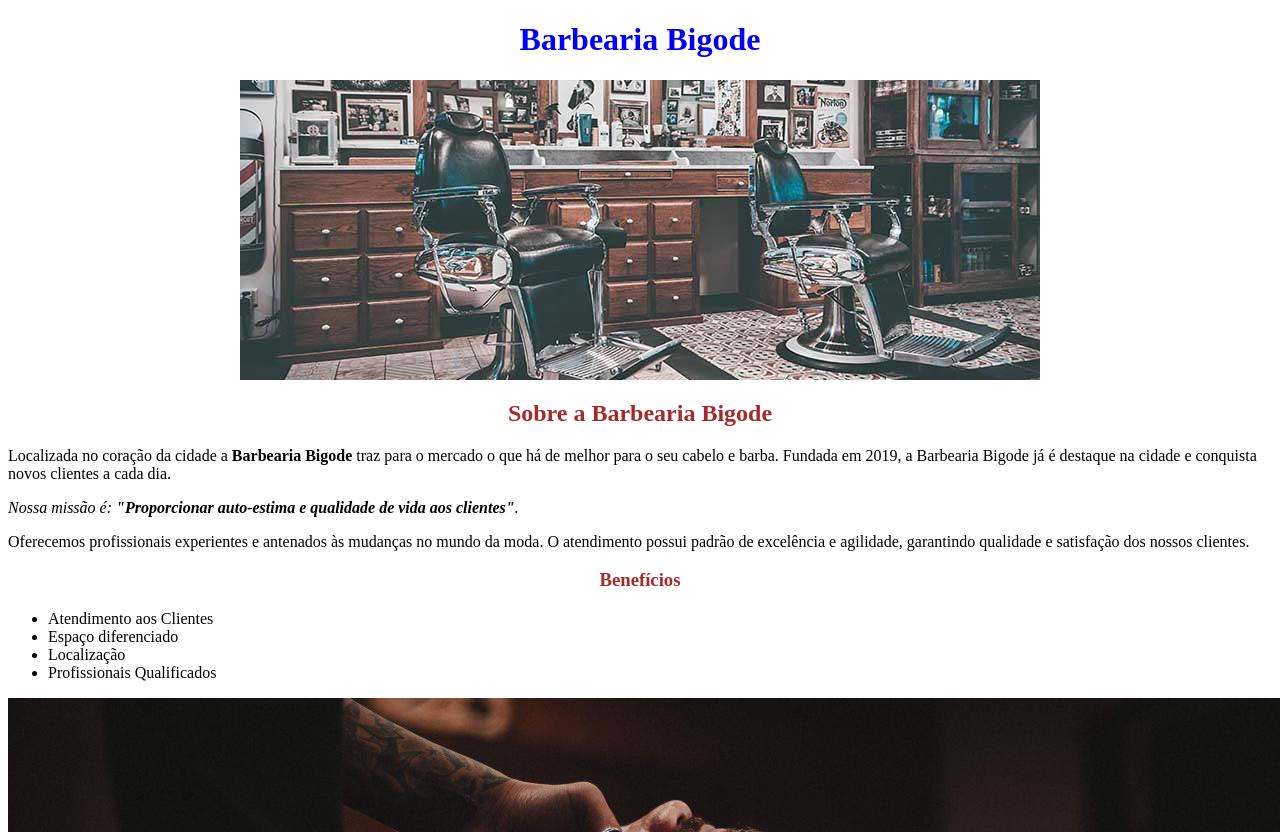
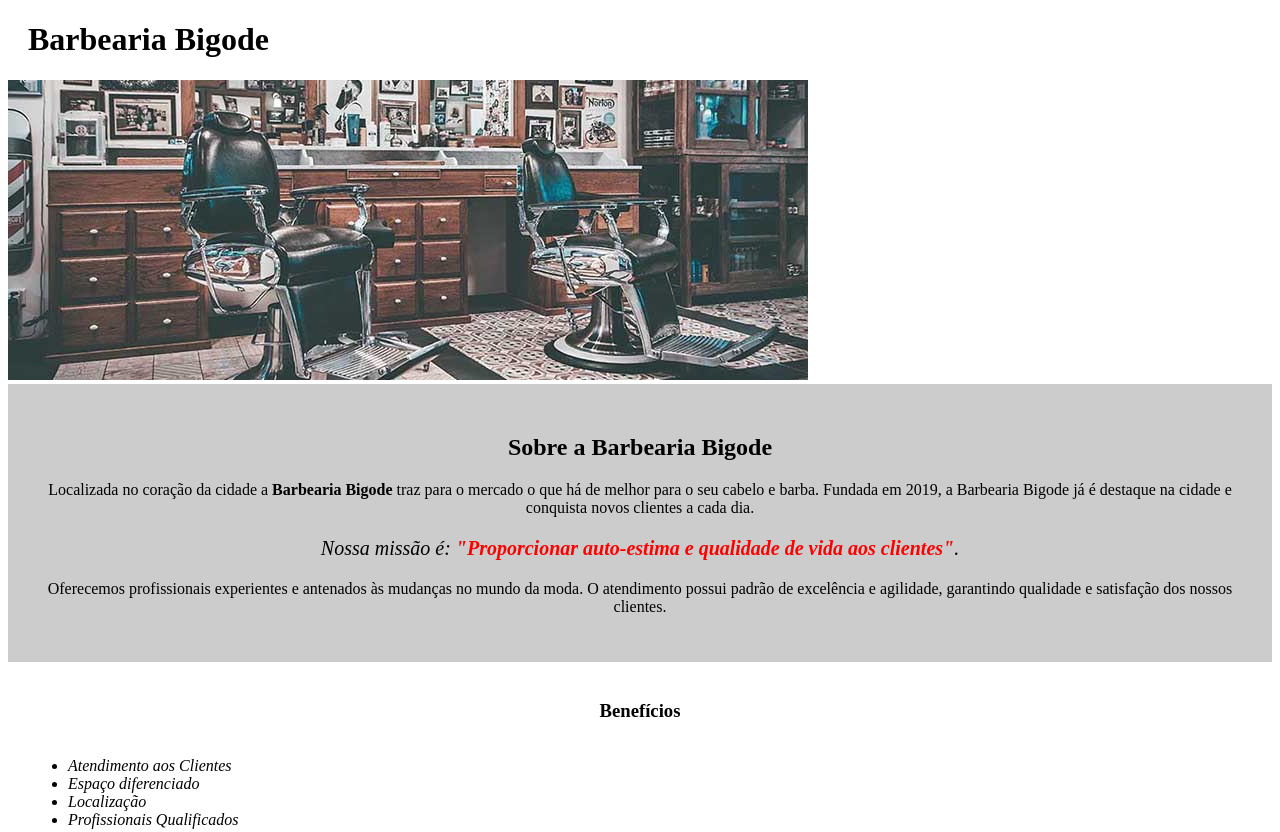
Before and after one commit to GilbertoBrito/HTML, a plain HTML site: page index.html in a window 1280 px wide. Shown: the top 832 px of the page. Drawn offline with Linux system fonts and the light colour scheme.

Commit message:
Adicionado um novo css reset

```diff
--- a/style/style.css
+++ b/style/style.css
@@ -1,14 +1,48 @@
-.titulo-principal {
-text-align: center;
-color: blue;
+#banner {
+	width:100%;
 }
 
-.titulo-centralizado{
-    text-align: center;
-    color: brown;
+.principal{
+	background: #CCCCCC;
+	padding: 30px;
 }
 
-img.banner {
-    display: block;
-    margin-left: auto;
-    margin-right: auto }
+.titulo-principal {
+	padding-left: 20px;
+}
+
+.titulo-centralizado {
+	text-align: center
+}
+
+p {
+	text-align: center;
+}
+
+#missao {
+	font-size: 20px
+}
+
+em strong {
+	color: #FF0000;
+}
+
+.itens {
+	font-style: italic
+}
+
+.beneficios {
+	background: #FFFFFF;
+	padding: 20px;
+}
+
+ul {
+	display: inline-block;
+	vertical-align: top;
+	width: 20%;
+	margin-right: 15%;
+}
+
+.imagembeneficios {
+	width: 50%;
+}
```
